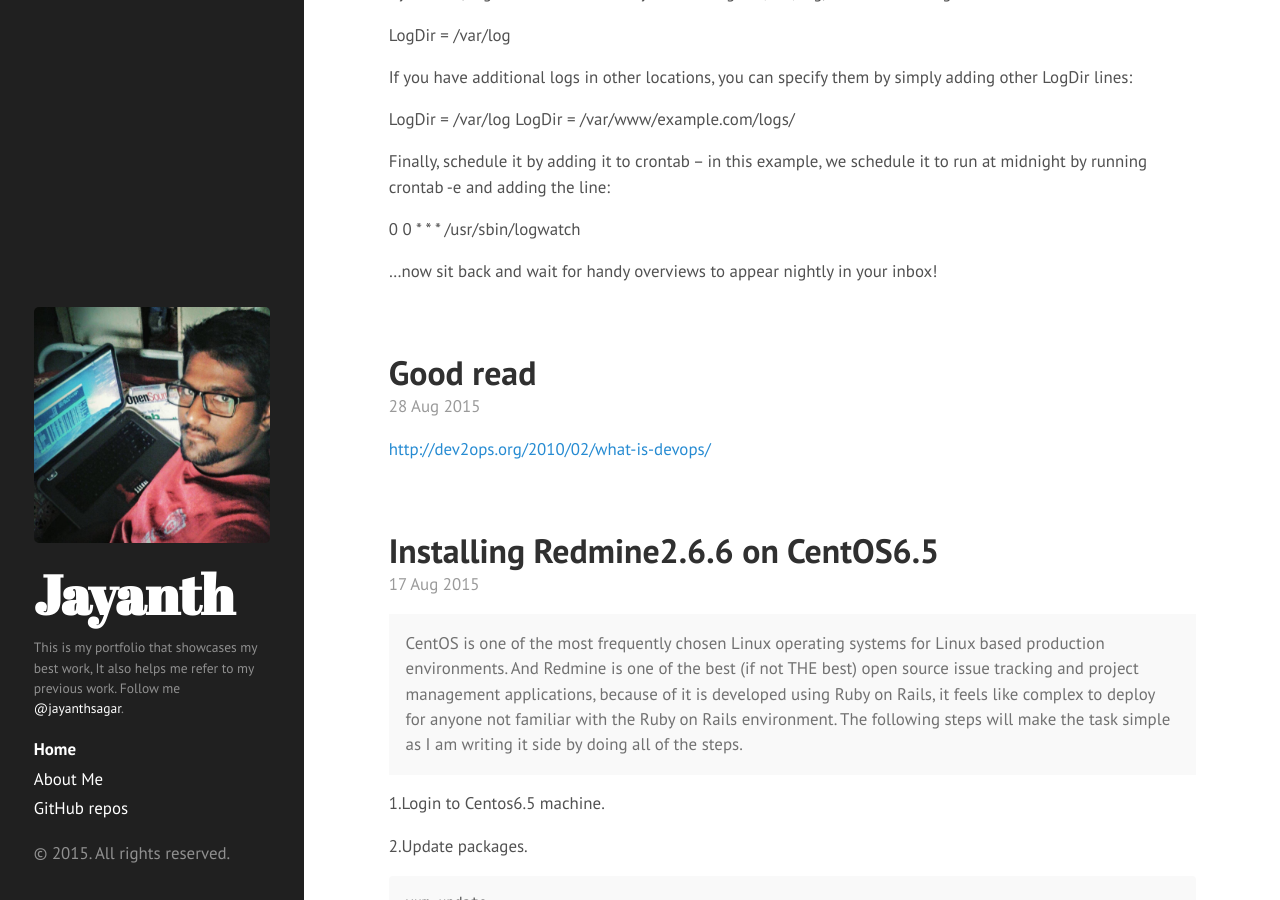
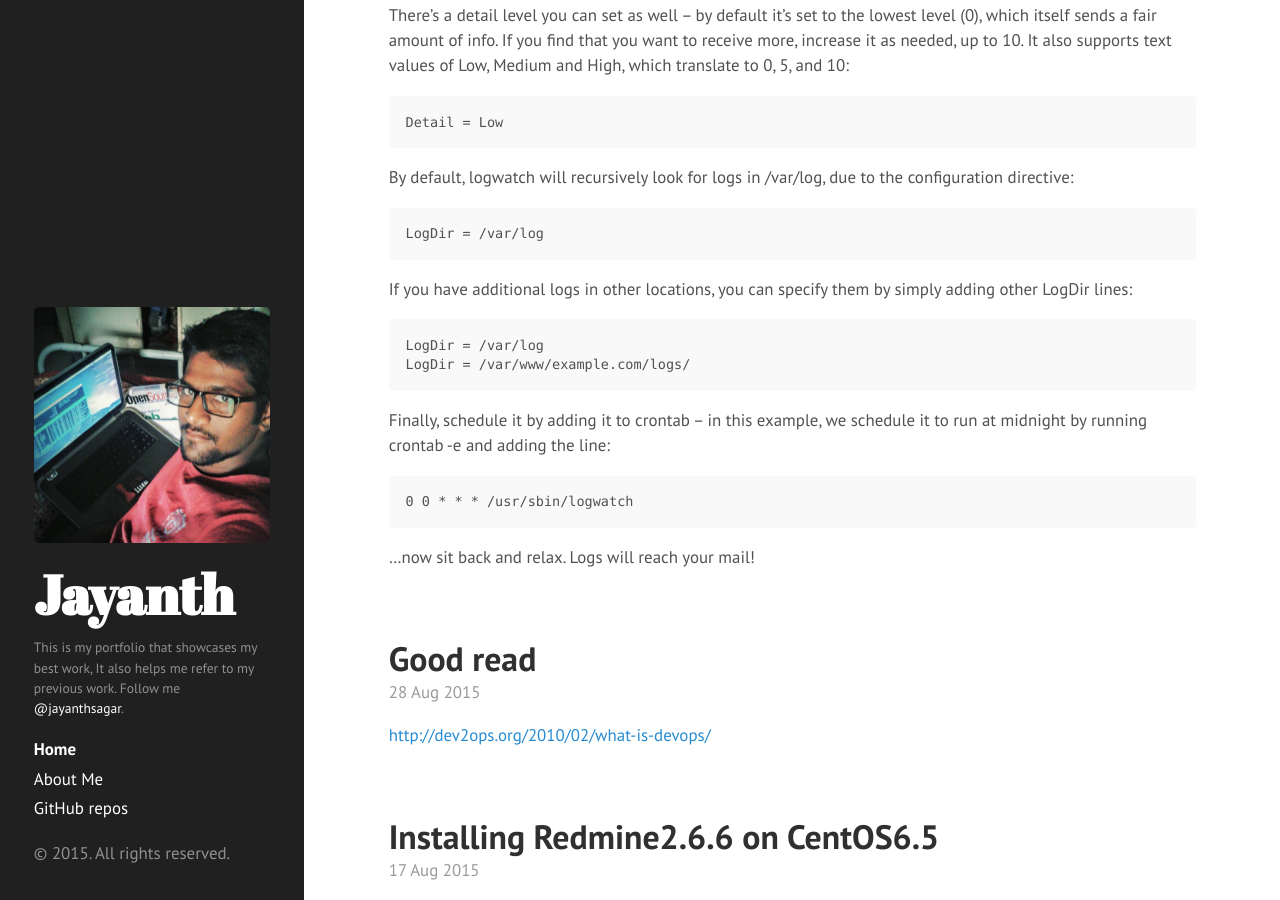
Before and after one commit to jayanthsagar/jayanthsagar.github.io, a Jekyll site: the page built from index.html, in a window 1280 px wide and 900 px high, scrolled down 1093 px. Built offline with Jekyll 4.4.1, drawn with Linux system fonts in a browser that asks for light colours; Markdown is read by kramdown in place of the engine named in the settings; the list of posts is cut into pages by our own code.

Commit message:
updates logwatch post

````diff
--- a/_posts/2015-09-05-configuring-logwatch.md
+++ b/_posts/2015-09-05-configuring-logwatch.md
@@ -8,8 +8,11 @@ Logwatch is a series of Perl scripts packaged together that will detect, parse,
 
 To install, you can either grab the files via the project website at http://sourceforge.net/projects/logwatch/files/, or via your server’s package manager.  On flavors of Ubuntu, this would look like:
 
+```html
 sudo apt-get install logwatch
 yum install logwatch
+
+```
 
 Installation will also install a few required libraries if they’re not already on your server (libdate-manip-perl and libyaml-syck-perl).
 
@@ -17,29 +20,41 @@ At this point, you can run logwatch from the commandline and you’ll see some t
 
 To customize the configuration, you’ll want to edit the config file found in the slightly out-of-the-way location of
 
+```html
 /usr/share/logwatch/default.conf/logwatch.conf
+```
 
 In here you’ll want to change the email address from root to your own email address.  Logwatch can send your email as text or HTML – select whichever you prefer.
 
+```html
 Output = mail #change from stdout
 Format = text
 MailTo = you@example.com
+```
 
 There’s a detail level you can set as well – by default it’s set to the lowest level (0), which itself sends a fair amount of info.  If you find that you want to receive more, increase it as needed, up to 10.  It also supports text values of Low, Medium and High, which translate to 0, 5, and 10:
 
+```html
 Detail = Low
+```
 
 By default, logwatch will recursively look for logs in /var/log, due to the configuration directive:
 
+```html
 LogDir = /var/log
+```
 
 If you have additional logs in other locations, you can specify them by simply adding other LogDir lines:
 
+```html
 LogDir = /var/log
 LogDir = /var/www/example.com/logs/
+```
 
 Finally, schedule it by adding it to crontab – in this example, we schedule it to run at midnight by running crontab -e and adding the line:
 
+```html
 0 0 * * * /usr/sbin/logwatch
+```
 
-…now sit back and wait for handy overviews to appear nightly in your inbox!
+…now sit back and relax. Logs will reach your mail!
````
